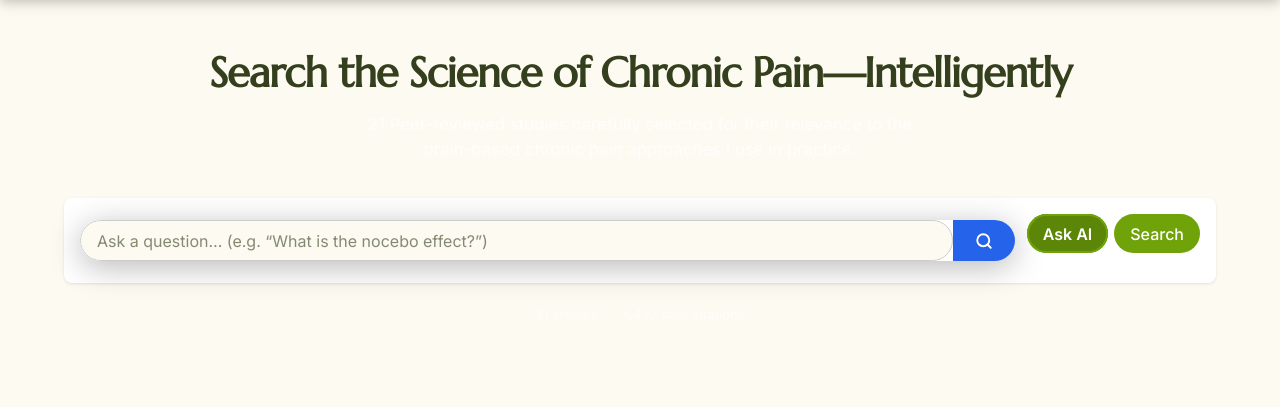
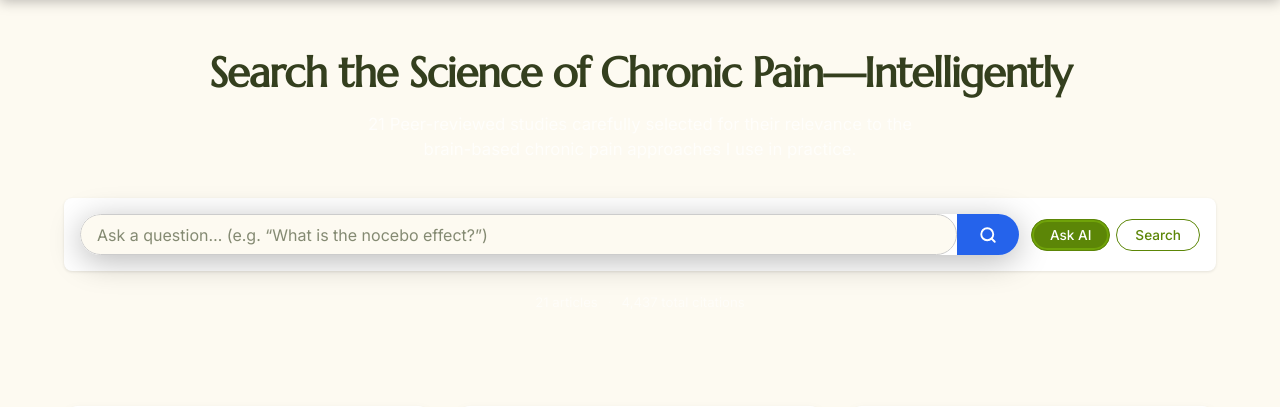
Before and after one commit to Blairgolson2/BlairGolsonWebsiteResearch, a Flask app: page / in a window 1280 px wide. Shown: the part 58-465 px from the top of the page. Run offline with Flask 3, Linux system fonts and the light colour scheme; data comes from the database, SQL or seed files in the repository.

Commit message:
Update style.css

```diff
--- a/static/css/style.css
+++ b/static/css/style.css
@@ -645,3 +645,41 @@ a:hover {
 .mode-btn--active {
   box-shadow: 0 0 0 2px var(--secondary-green) inset;
 }
+/* Distinct styles for Ask AI/Search buttons */
+.query-mode-toggle .mode-btn {
+  border: 1.5px solid var(--primary-green);
+  background-color: transparent;      /* outline style for inactive state */
+  color: var(--primary-green);
+  padding: 7px 18px;
+  border-radius: 30px;
+  font-size: .85rem;
+  font-weight: 500;
+  display: inline-flex;
+  align-items: center;
+  gap: 6px;
+  cursor: pointer;
+  transition: background-color .18s, color .18s, border-color .18s;
+}
+.query-mode-toggle .mode-btn--active {
+  background-color: var(--primary-green); /* filled style for active state */
+  color: #fff;
+  border-color: var(--primary-green);
+}
+/* Optional: hover effects */
+.query-mode-toggle .mode-btn:not(.mode-btn--active):hover {
+  background-color: var(--primary-green);
+  color: #fff;
+}
+.query-mode-toggle .mode-btn--active:hover {
+  background-color: var(--primary-green);
+  color: #fff;
+}
+
+/* Align the buttons with the search bar on desktop */
+@media (min-width: 600px) {
+  .query-mode-toggle {
+    margin-bottom: 0;
+    display: flex;
+    align-items: center;
+  }
+}
```
